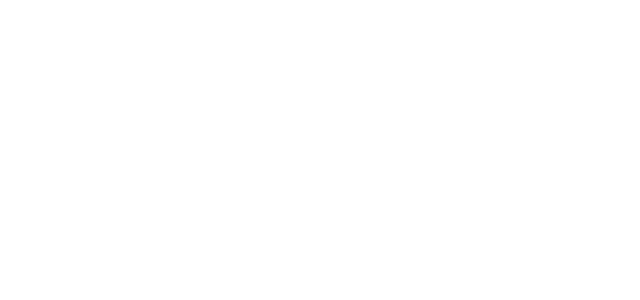
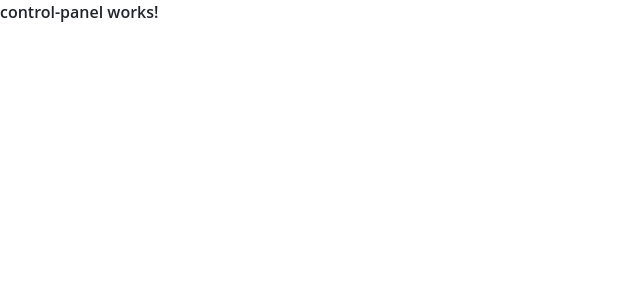
Before and after one commit to EmersonVS/TON-Interface, an Angular app: page /control in a window 1280 px wide. Before the commit this address led to /. Shown: the top 300 px of the page, without its empty margins (0-640 px from the left). Built offline with nearby package versions, Linux system fonts and the light colour scheme.

Commit message:
feat: control panel component adicionado

```diff
--- a/src/app/app-routing.module.ts
+++ b/src/app/app-routing.module.ts
@@ -1,11 +1,16 @@
 import { NgModule } from '@angular/core';
 import { RouterModule, Routes } from '@angular/router';
+import { ControlPanelComponent } from './core/control-panel/control-panel.component';
 import { LoginComponent } from './core/login/login.component';
 
 const routes: Routes = [
   {
     path: '',
     component: LoginComponent
+  },
+  {
+    path: 'control',
+    component: ControlPanelComponent
   }
 ];
 
--- /dev/null
+++ b/src/app/core/control-panel/control-panel.component.html
@@ -0,0 +1,3 @@
+<p>
+  control-panel works!
+</p>
--- /dev/null
+++ b/src/app/core/control-panel/control-panel.component.ts
@@ -0,0 +1,15 @@
+import { Component, OnInit } from '@angular/core';
+
+@Component({
+  selector: 'app-control-panel',
+  templateUrl: './control-panel.component.html',
+  styleUrls: ['./control-panel.component.css']
+})
+export class ControlPanelComponent implements OnInit {
+
+  constructor() { }
+
+  ngOnInit() {
+  }
+
+}
```
Also changed, not shown: src/app/core/control-panel/control-panel.module.ts (added, +16 -0 lines), src/app/core/control-panel/control-panel.component.css (added).
